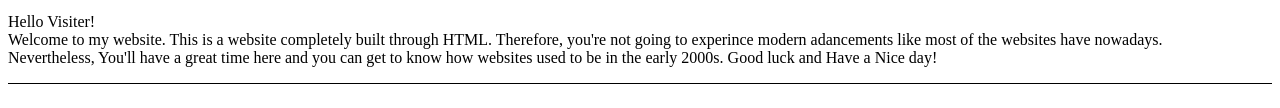
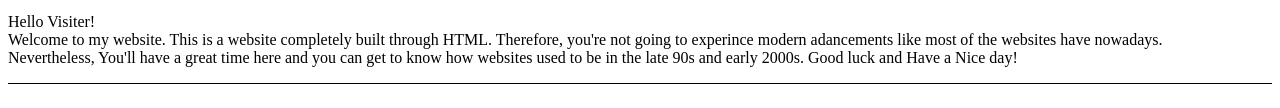
Before and after one commit to Anjan387/CV, a plain HTML site: page index.html in a window 1280 px wide. Shown: the part 207-315 px from the top of the page. Drawn offline with Linux system fonts and the light colour scheme.

Commit message:
Update index.html

```diff
--- a/index.html
+++ b/index.html
@@ -17,7 +17,7 @@
             </tr>
         </table>
 
-        <p>Hello Visiter! <br>Welcome to my website. This is a website completely built through HTML. Therefore, you're not going to experince modern adancements like most of the websites have nowadays.<br>Nevertheless, You'll have a great time here and you can get to know how websites used to be in the early 2000s. Good luck and Have a Nice day!
+        <p>Hello Visiter! <br>Welcome to my website. This is a website completely built through HTML. Therefore, you're not going to experince modern adancements like most of the websites have nowadays.<br>Nevertheless, You'll have a great time here and you can get to know how websites used to be in the late 90s and early 2000s. Good luck and Have a Nice day!
 
         <hr size="1" color="black">
         <h2>ACADEMICS</h2>
```
